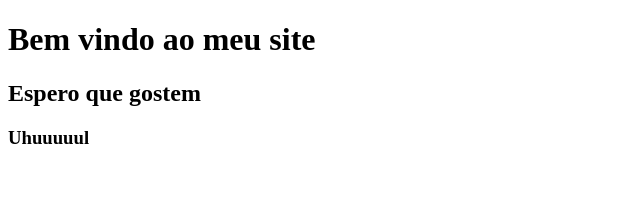
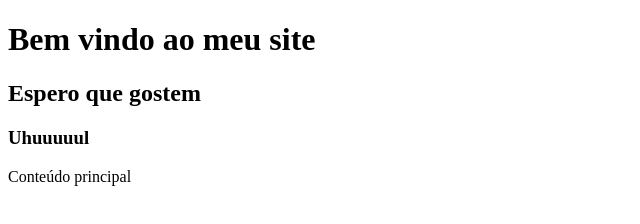
Before and after one commit to PedroBrenhap/LikeWise, a plain HTML site: page SRC/HTML5/index.html in a window 1280 px wide. Shown: the whole page, without its empty margins (0-640 px from the left). Drawn offline with Linux system fonts and the light colour scheme.

Commit message:
primeira div

```diff
--- a/SRC/HTML5/index.html
+++ b/SRC/HTML5/index.html
@@ -10,5 +10,6 @@
     <h1>Bem vindo ao meu site</h1>
     <h2>Espero que gostem</h2>
     <h3>Uhuuuuul</h3>
+    <div>Conteúdo principal</div>
 </body>
 </html>
```
